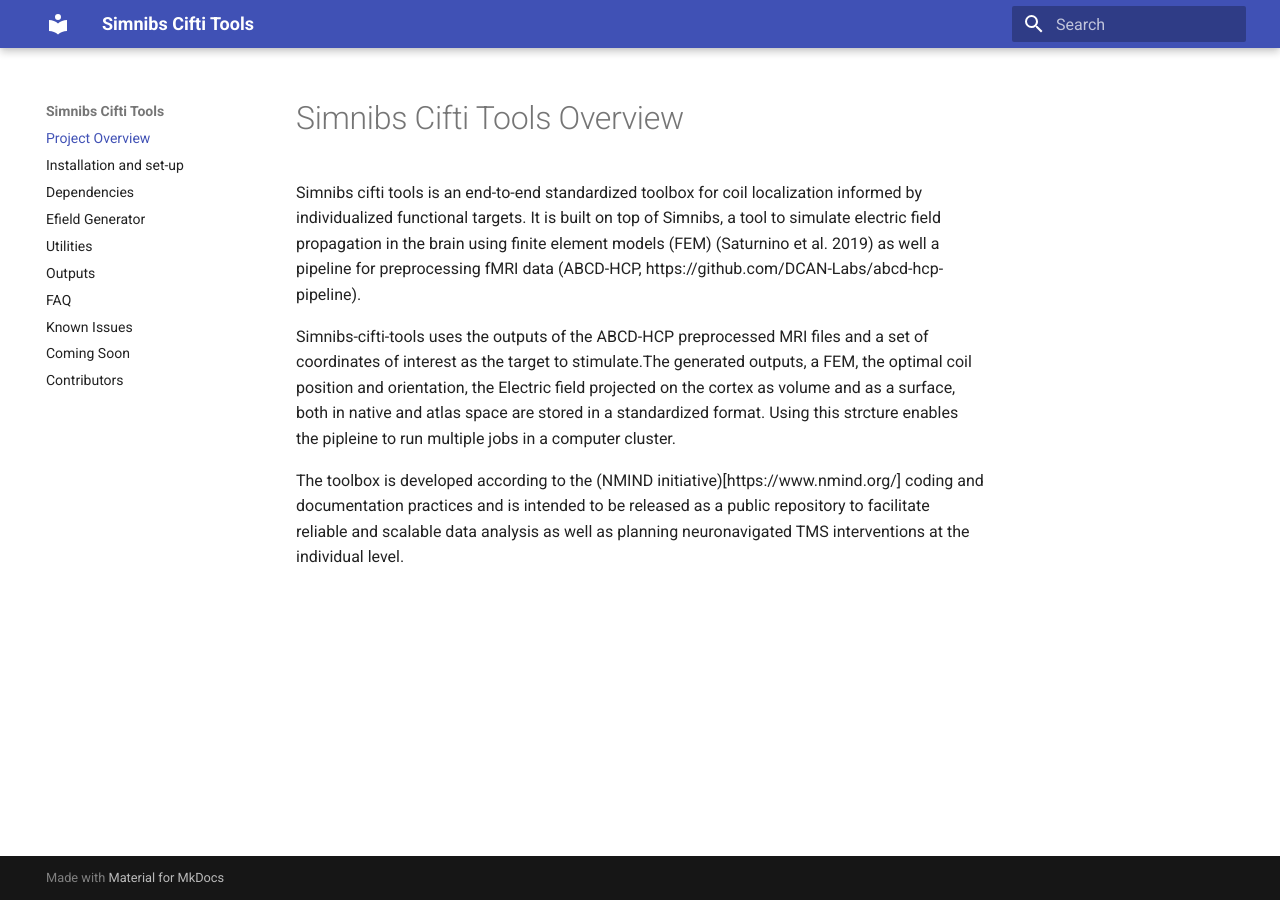
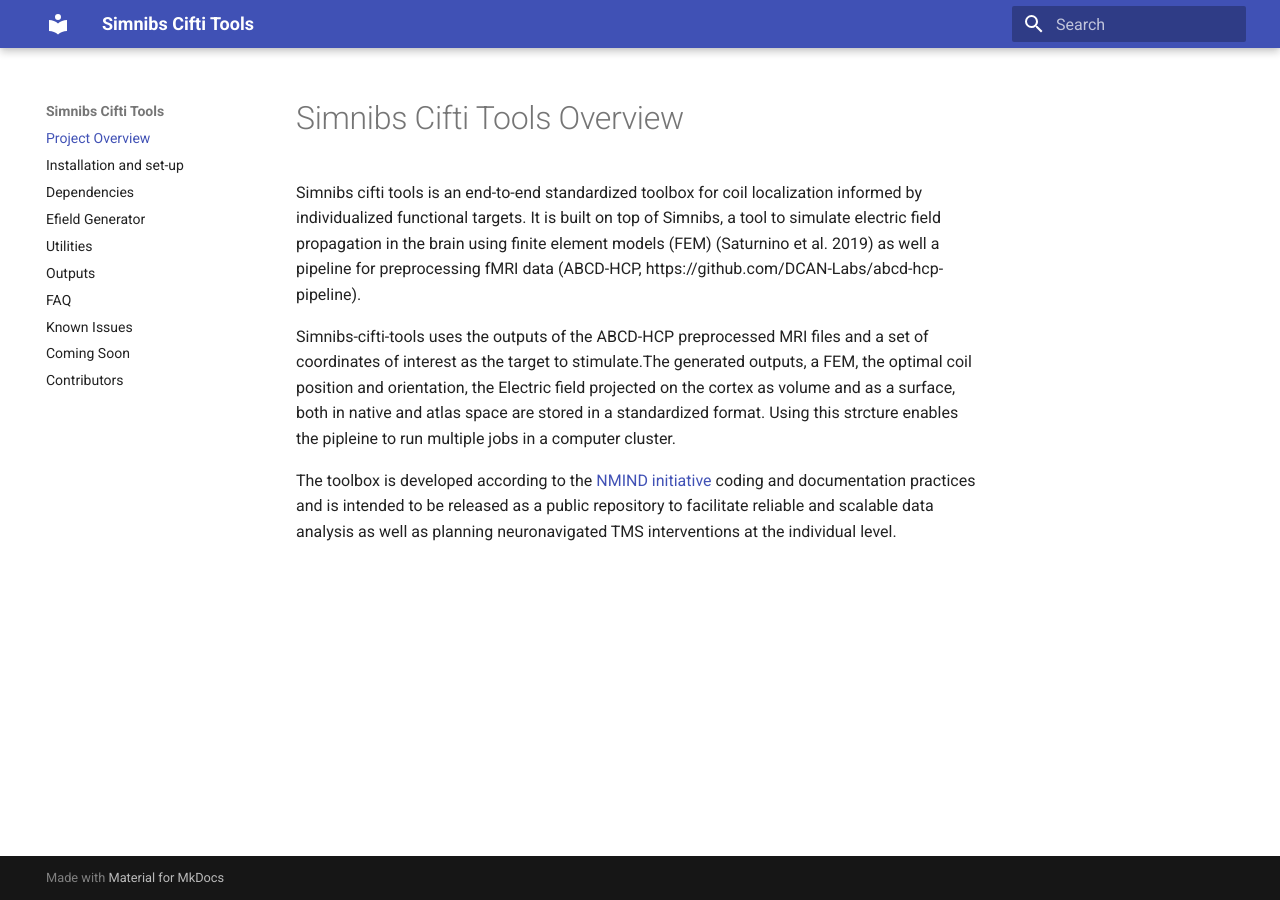
Before and after one commit to DCAN-Labs/simnibs_cifti_tools_RTD2, an MkDocs documentation site: the page built from docs/project_overview.md, in a window 1280 px wide. Built offline with MkDocs 1.6.1 and Material for MkDocs 9.7.7, drawn with Linux system fonts in a browser that asks for light colours.

Commit message:
Update project_overview.md

```diff
--- a/docs/project_overview.md
+++ b/docs/project_overview.md
@@ -4,4 +4,4 @@ Simnibs cifti tools is an end-to-end standardized toolbox for coil localization
 
 Simnibs-cifti-tools uses the outputs of the ABCD-HCP preprocessed MRI files and a set of coordinates of interest as the target to stimulate.The generated outputs, a FEM, the optimal coil position and orientation, the Electric field projected on the cortex as volume and as a surface, both in native and atlas space are stored in a standardized format. Using this strcture enables the pipleine to run multiple jobs in a computer cluster.
 
-The toolbox is developed according to the (NMIND initiative)[https://www.nmind.org/] coding and documentation practices and is intended to be released as a public repository to facilitate reliable and scalable data analysis as well as planning neuronavigated TMS interventions at the individual level.
+The toolbox is developed according to the [NMIND initiative](https://www.nmind.org/) coding and documentation practices and is intended to be released as a public repository to facilitate reliable and scalable data analysis as well as planning neuronavigated TMS interventions at the individual level.
```
